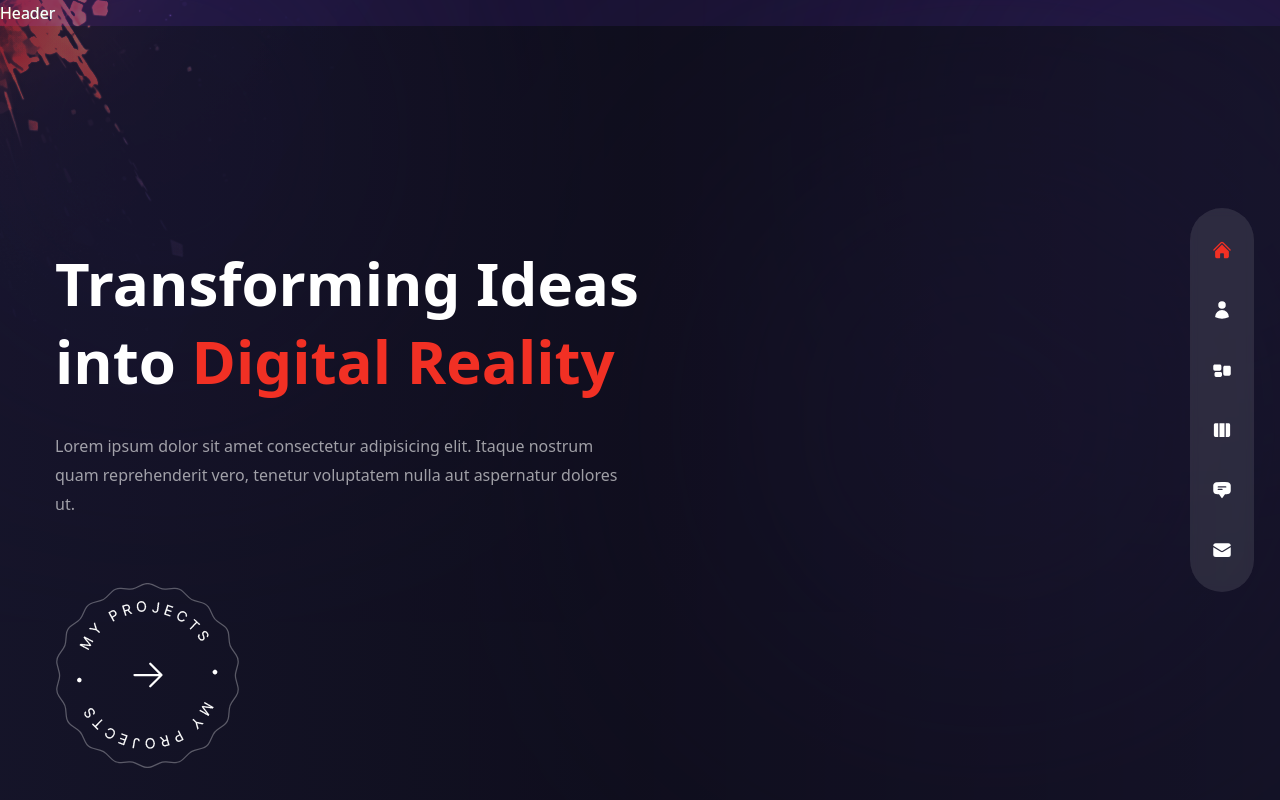
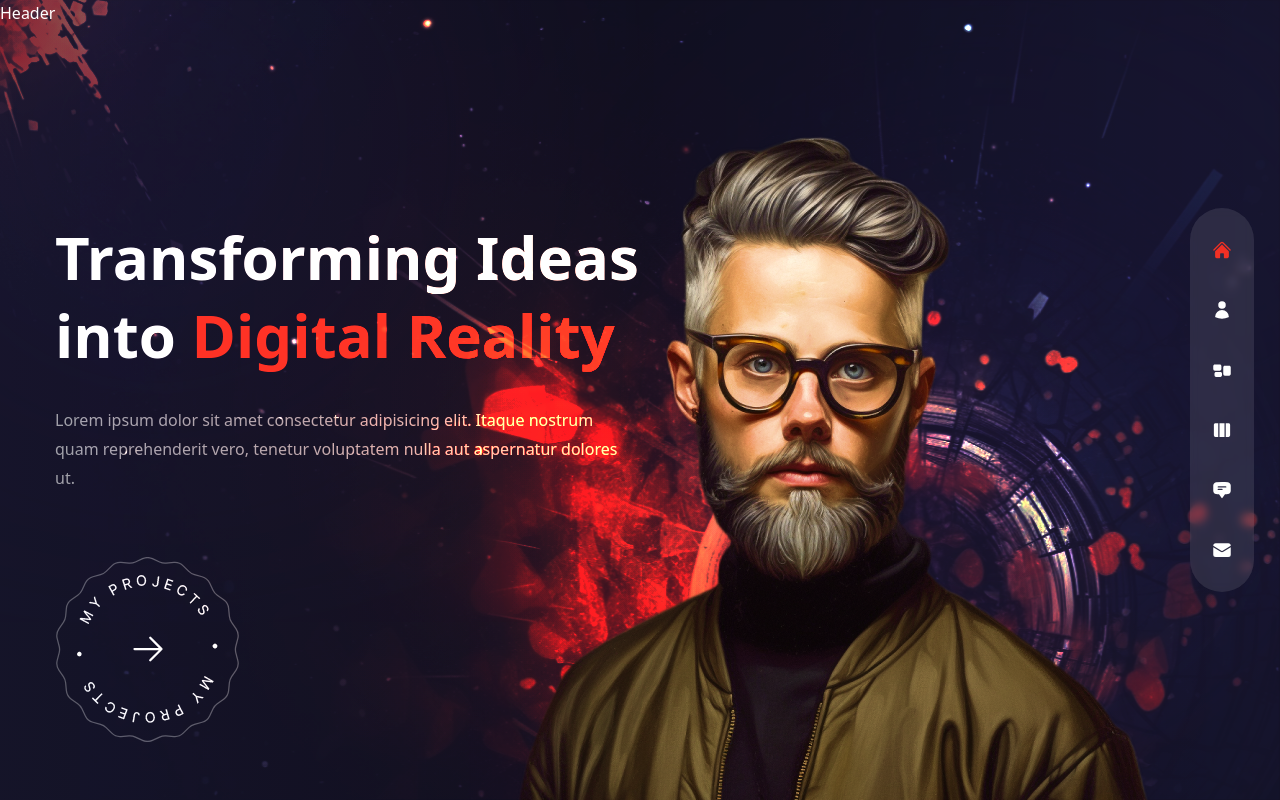
Before and after one commit to Dasika-Vaishnavi/My_portfolio, a Next.js app: page / in a window 1280 px wide. Built offline with nearby package versions, Linux system fonts and the light colour scheme.

Commit message:
upadated avatar

```diff
--- a/components/Avatar.js
+++ b/components/Avatar.js
@@ -1,5 +1,16 @@
+import Image from 'next/image';
+
 const Avatar = () => {
-  return <div>Avatar</div>;
-};
+  return (
+  <div className='hidden xl:flex xl:max-w-none'>
+      <Image src={'/avatar.png'}
+          width={737}
+          height={678}
+          alt=''
+          className='translate-z-0 h-full w-full'
+          />
+  </div>
+  )
+}
 
 export default Avatar;
--- a/components/Header.js
+++ b/components/Header.js
@@ -1,7 +1,7 @@
 
 
 const Header = () => {
-  return <header>Header</header>;
+  return <header className='absolute z-30 w-full'>Header</header>;
 };
 
 export default Header;
--- a/pages/index.js
+++ b/pages/index.js
@@ -44,7 +44,22 @@
               </motion.div>
           </div>
       </div>
-      <div></div>
+      <div className='w-[1200px] h-full absolute right-0 bottom-0'>
+          <div className='bg-none xl:bg-explosion xl:bg-cover xl:bg-right xl:bg-no-repeat w-full h-full mix-blend-color-dodge
+              translate-z-0'
+              >
+          </div>
+          <div>Particles</div>
+          <motion.div
+              variants={fadeIn('down', 0.4)}
+              initial='hidden'
+              animate='show'
+              exit='hidden'
+              className='w-full h-full max-w-[737px] max-h-[678px] absolute -bottom-32 lg:bottom-0 lg:right-[8%]'
+              >
+              <Avatar />
+          </motion.div>
+      </div>
   </div>
   )
 };
```
